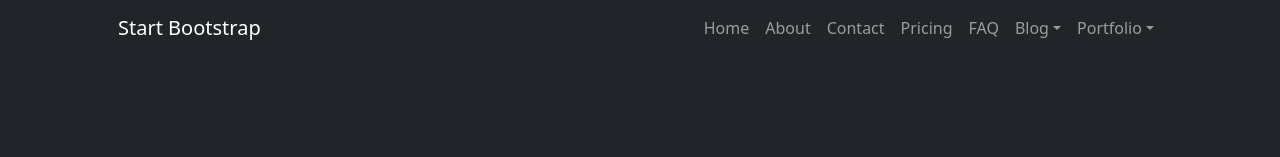
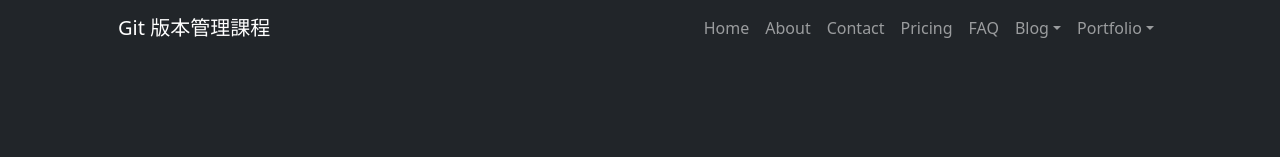
Before and after one commit to peiyu971212/shop, a plain HTML site: page index.html in a window 1280 px wide. Shown: the top 157 px of the page. Drawn offline with nearby package versions, Linux system fonts and the light colour scheme.

Commit message:
update index.html

```diff
--- a/index.html
+++ b/index.html
@@ -18,7 +18,7 @@
             <!-- Navigation-->
             <nav class="navbar navbar-expand-lg navbar-dark bg-dark">
                 <div class="container px-5">
-                    <a class="navbar-brand" href="index.html">Start Bootstrap</a>
+                    <a class="navbar-brand" href="index.html">Git 版本管理課程</a>
                     <button class="navbar-toggler" type="button" data-bs-toggle="collapse" data-bs-target="#navbarSupportedContent" aria-controls="navbarSupportedContent" aria-expanded="false" aria-label="Toggle navigation"><span class="navbar-toggler-icon"></span></button>
                     <div class="collapse navbar-collapse" id="navbarSupportedContent">
                         <ul class="navbar-nav ms-auto mb-2 mb-lg-0">
```
